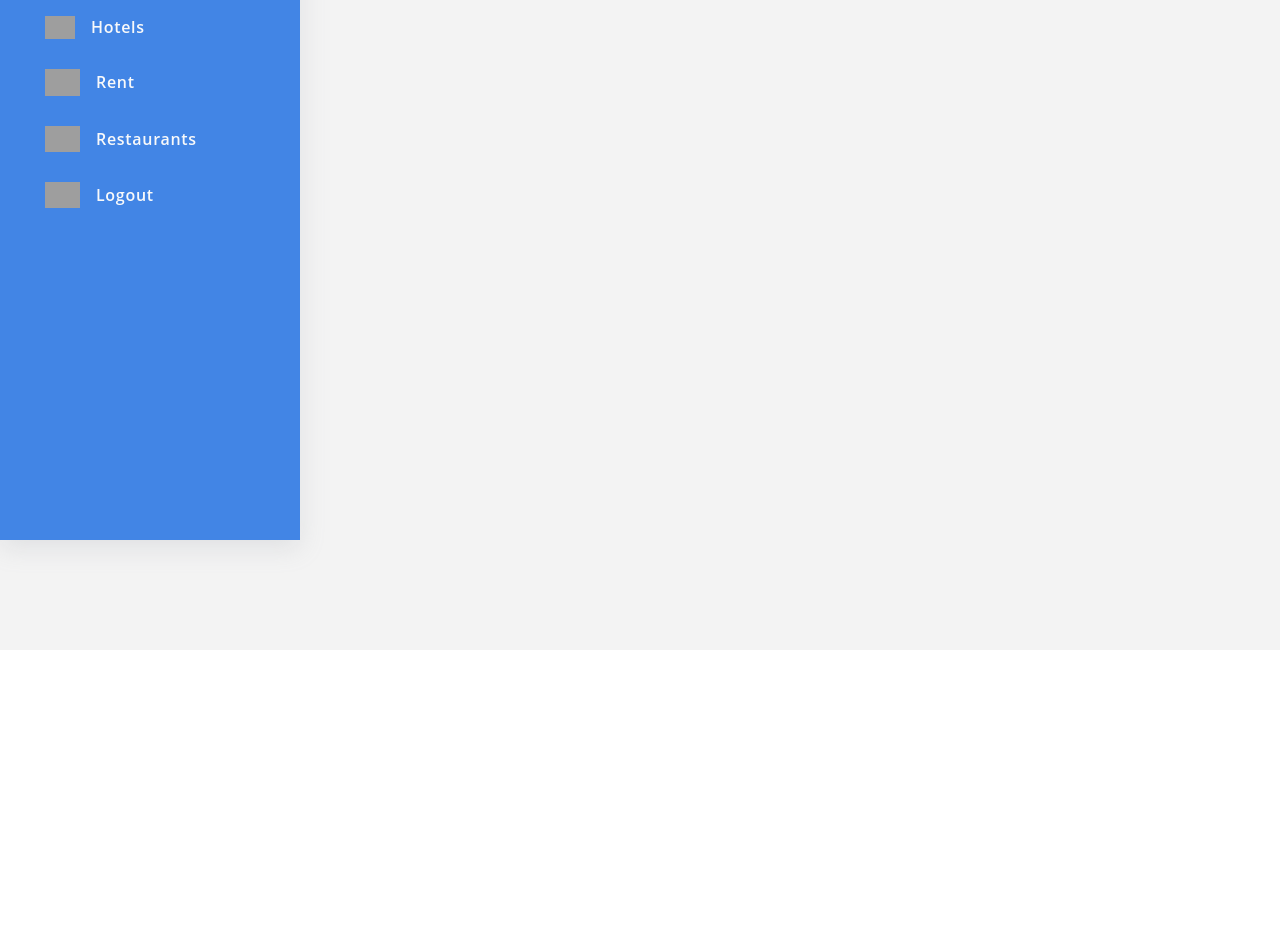
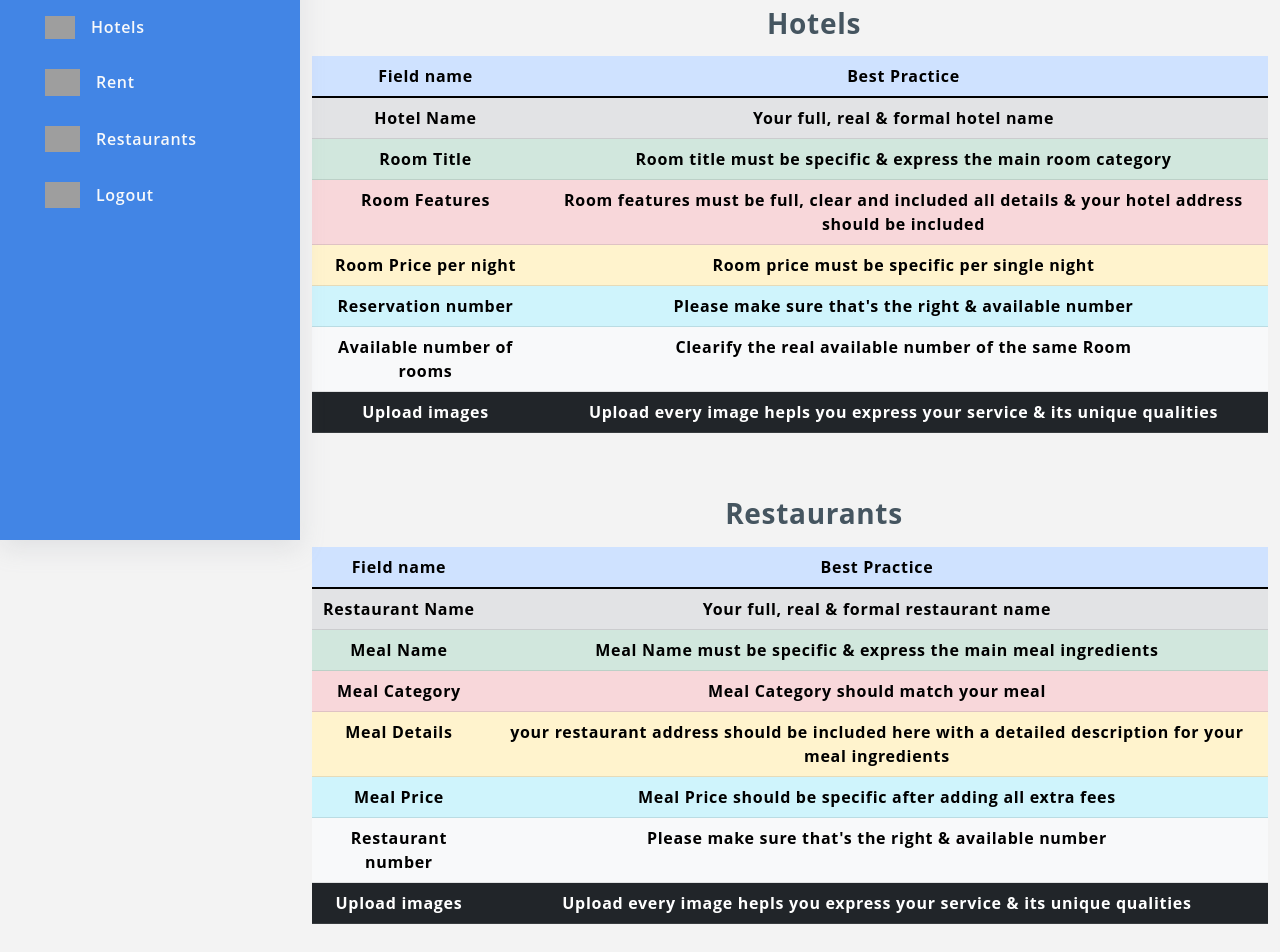
Before and after one commit to Mhmd3ssam/Joy, a React (Create React App) app in the folder client/: page /layout in a window 1280 px wide. Shown: the part 260-1212 px from the top of the page. Before the commit the page ends 910 px from the top, so only its background shows below. Built offline with nearby package versions, Linux system fonts and the light colour scheme; no server answers; the database is empty; sample sign-in values are in the browser's storage; grey boxes are pictures that could not be loaded.

Commit message:
Add Home page instructions in Dashboard

```diff
--- a/client/src/components/Home/PlansCards/PlansCards.js
+++ b/client/src/components/Home/PlansCards/PlansCards.js
@@ -22,10 +22,10 @@ function PlansCards() {
                     <div class="pricing-content">
                         <ul>
                             <li><b>3 Months</b> membership</li>
-                            <li><b>50</b> Email Accounts</li>
-                            <li><b>50GB</b> Monthly Bandwidth</li>
-                            <li><b>10</b> subdomains</li>
-                            <li><b>15</b> Domains</li>
+                            <li><b>200 EGP</b> To save at first membership</li>
+                            <li><b>15-20%</b> more accessabile Users</li>
+                            <li><b>6%</b> discount</li>
+                            <li className="text-light"><b></b>---------</li>
                         </ul>
                     </div>
                     <div class="pricingTable-signup">
@@ -66,9 +66,9 @@ function PlansCards() {
                         <ul>
                             <li><b>6 Months</b> membership</li>
                             <li><b>1000 EGP</b> To save</li>
-                            <li><b>70GB</b> Monthly Bandwidth</li>
-                            <li><b>20</b> subdomains</li>
-                            <li><b>25</b> Domains</li>
+                            <li><b>20-30%</b> more accessabile Users</li>
+                            <li><b>15%</b> discount</li>
+                            <li><b>guaranteed</b> Marketing Plan</li>
                         </ul>
                     </div>
                     <div class="pricingTable-signup">
@@ -80,16 +80,16 @@ function PlansCards() {
                 <div class="pricingTable red">
                     <div class="pricingTable-header">
                         <i class="fa fa-cube"></i>
-                        <div class="price-value"> 9000 EGP <span class="month">per year</span> </div>
+                        <div class="price-value"> 8000 EGP <span class="month">per year</span> </div>
                     </div>
                     <h3 class="heading">Premium</h3>
                     <div class="pricing-content">
                         <ul>
                             <li><b>1 Year</b> membership</li>
-                            <li><b>1000 EGP</b> To save</li>
-                            <li><b>80GB</b> Monthly Bandwidth</li>
-                            <li><b>25</b> subdomains</li>
-                            <li><b>30</b> Domains</li>
+                            <li><b>4000 EGP</b> To save</li>
+                            <li><b>30-45%</b> more accessabile Users</li>
+                            <li><b>20%</b> discount</li>
+                            <li><b>guaranteed</b> Marketing Plan</li>
                         </ul>
                     </div>
                     <div class="pricingTable-signup">
--- a/client/src/pages/CreateService/CreateRentServices.js
+++ b/client/src/pages/CreateService/CreateRentServices.js
@@ -423,7 +423,7 @@ function CreateRentServices() {
                           <input
                             type="number"
                             className="form-control"
-                            placeholder="Price per day"
+                            placeholder="Price per night"
                             ref={servicePriceRef}
                             value={servicePrice}
                             name="servicePrice"
--- a/client/src/pages/CreateService/CreateService.js
+++ b/client/src/pages/CreateService/CreateService.js
@@ -409,7 +409,7 @@ function CreatRestaurantseService() {
                       value={mealCatgory}
                       onChange={(e)=>{setMealCatgory(e.target.value)}}
                     >
-                      <option unselectable>Chose Meal Catagory</option>
+                      <option unselectable>Choose Meal Category</option>
                       <option value="breakfast">Breakfast</option>
                       <option value="lunch">Lunch</option>
                       <option value="fastFood">Fast Food</option>
--- a/client/src/pages/HomePage.js
+++ b/client/src/pages/HomePage.js
@@ -1,17 +1,173 @@
-import React , {useEffect}from 'react'
-import ReactPaginate from 'react-paginate'
-import Loader from '../components/Loader/Loader'
+import React, { useEffect } from "react";
+import { Container } from "react-bootstrap";
+import ReactPaginate from "react-paginate";
+import Loader from "../components/Loader/Loader";
 function HomePage() {
+  useEffect(() => {
+    document.title = "Home";
+  });
+  return (
+    <Container className="text-center">
+      <div className="row text-center mb-4">
+        <h2 className="text-primary">
+          Please follow our recommendations to help us accomplish your business
+        </h2>
+      </div>
+      {/* Hotels             */}
+      <div className="row text-center">
+        <div className="col-md-12">
+          <h4 className="fw-bold fs-3 my-5 text-left ms-5 mb-3">Hotels</h4>
+          <table class="table table-primary">
+            <thead>
+              <tr>
+                <th scope="col">Field name</th>
+                <th scope="col">Best Practice</th>
+              </tr>
+            </thead>
+            <tbody>
+              <tr class="table-secondary fw-bold">
+                <td>Hotel Name</td>
+                <td>Your full, real & formal hotel name </td>
+              </tr>
+              <tr class="table-success fw-bold">
+                <td>Room Title</td>
+                <td>
+                  Room title must be specific & express the main room category
+                </td>
+              </tr>
+              <tr class="table-danger fw-bold">
+                <td>Room Features</td>
+                <td>
+                  Room features must be full, clear and included all details & your hotel address should be included
+                </td>
+              </tr>
+              <tr class="table-warning fw-bold">
+                <td>Room Price per night</td>
+                <td>Room price must be specific per single night</td>
+              </tr>
+              <tr class="table-info fw-bold">
+                <td>Reservation number</td>
+                <td>Please make sure that's the right & available number</td>
+              </tr>
+              <tr class="table-light fw-bold">
+                <td>Available number of rooms</td>
+                <td>Clearify the real available number of the same Room</td>
+              </tr>
+              <tr class="table-dark fw-bold">
+                <td>Upload images</td>
+                <td>
+                  Upload every image hepls you express your service & its unique
+                  qualities
+                </td>
+              </tr>
+            </tbody>
+          </table>
+        </div>
+      </div>
+         {/* Restaurants             */}
+         <div className="row text-center">
+        <div className="col-md-12">
+          <h4 className="fw-bold fs-3 my-5 text-left ms-5 mb-3">Restaurants</h4>
+          <table class="table table-primary">
+            <thead>
+              <tr>
+                <th scope="col">Field name</th>
+                <th scope="col">Best Practice</th>
+              </tr>
+            </thead>
+            <tbody>
+              <tr class="table-secondary fw-bold">
+                <td>Restaurant Name</td>
+                <td>Your full, real & formal restaurant name </td>
+              </tr>
+              <tr class="table-success fw-bold">
+                <td>Meal Name</td>
+                <td>
+                Meal Name must be specific & express the main meal ingredients
+                </td>
+              </tr>
+              <tr class="table-danger fw-bold">
+                <td>Meal Category</td>
+                <td>
+                Meal Category should match your meal
+                </td>
+              </tr>
+              <tr class="table-warning fw-bold">
+                <td>Meal Details</td>
+                <td>your restaurant address should be included here with a detailed description for your meal ingredients</td>
+              </tr>
+              <tr class="table-info fw-bold">
+                <td>Meal Price</td>
+                <td>Meal Price should be specific after adding all extra fees</td>
+              </tr>
+              <tr class="table-light fw-bold">
+              <td>Restaurant number</td>
+                <td>Please make sure that's the right & available number</td>
+              </tr>
+              <tr class="table-dark fw-bold">
+                <td>Upload images</td>
+                <td>
+                  Upload every image hepls you express your service & its unique
+                  qualities
+                </td>
+              </tr>
+            </tbody>
+          </table>
+        </div>
+      </div>
+       {/* Rent           */}
+       <div className="row text-center">
+        <div className="col-md-12">
+          <h4 className="fw-bold fs-3 my-5 text-left ms-5 mb-3">Rent</h4>
+          <table class="table table-primary">
+            <thead>
+              <tr>
+                <th scope="col">Field name</th>
+                <th scope="col">Best Practice</th>
+              </tr>
+            </thead>
+            <tbody>
+              <tr class="table-secondary fw-bold">
+                <td>Agency or building Name</td>
+                <td>Your full, real & formal Agency or building Name name </td>
+              </tr>
+              <tr class="table-success fw-bold">
+                <td>Unit Name</td>
+                <td>
+                Unit Name must be specific & express the main Unit qualities
+                </td>
+              </tr>
+              <tr class="table-danger fw-bold">
+                <td>Unit Details</td>
+                <td>your unit address should be included here with a detailed description for your Unit features</td>
+              </tr>
+              <tr class="table-info fw-bold">
+                <td>Unit Price</td>
+                <td>Unit price must be specific per single night</td>
+              </tr>
+              <tr class="table-light fw-bold">
+              <td>Reservation number</td>
+                <td>Please make sure that's the right & available number</td>
+              </tr>
+              <tr class="table-warning fw-bold">
 
-    useEffect(()=>{
-        document.title = "Home"
-    })
-    return (
-        <div className="d-flex justify-content-center align-items-center min-vh-100 ">
-            {/* <Loader/> */}
+              <td>Available number of units</td>
+                <td>Clearify the real available number of the same unit</td>
+                </tr>
 
+              <tr class="table-dark fw-bold">
+                <td>Upload images</td>
+                <td>
+                  Upload every image hepls you express your service & its unique
+                  qualities
+                </td>
+              </tr>
+            </tbody>
+          </table>
         </div>
-    )
+      </div>
+    </Container>
+  );
 }
 
-export default HomePage
+export default HomePage;
```
